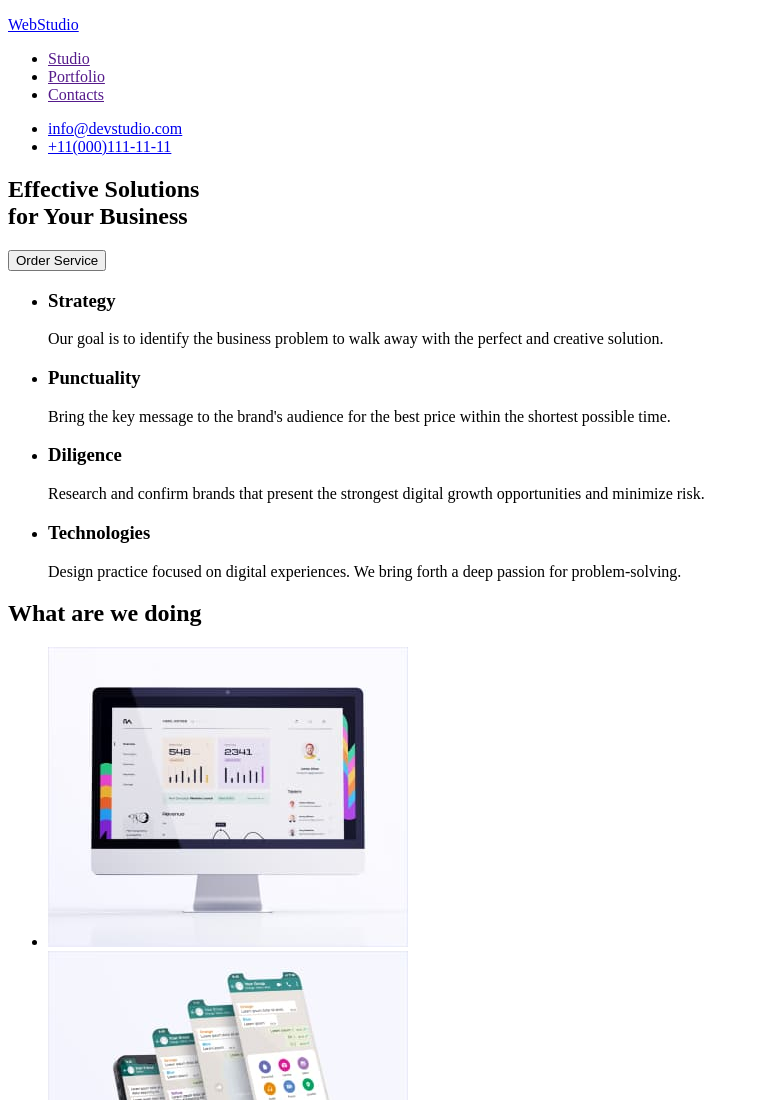
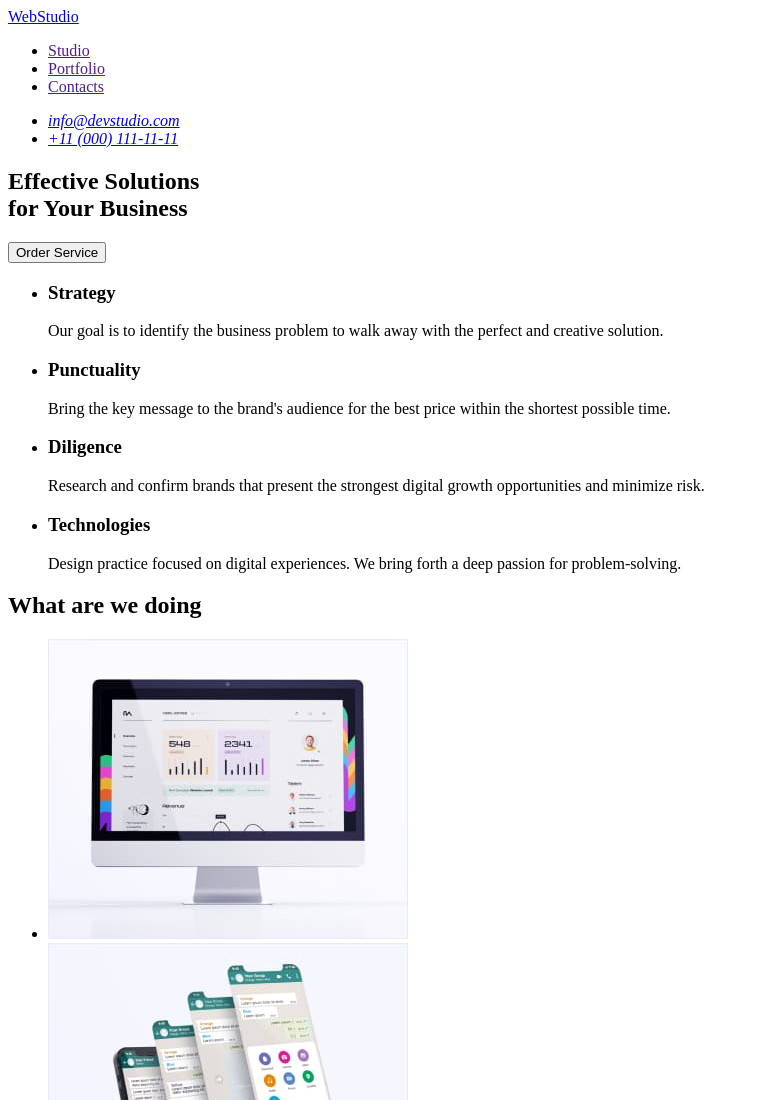
Before and after one commit to dmutrevna/goit-markup-hw-01, a plain HTML site: page index.html in a window 1280 px wide. Shown: the top 1100 px of the page, without its empty margins (0-759 px from the left). Drawn offline with Linux system fonts and the light colour scheme.

Commit message:
Update index.html

```diff
--- a/index.html
+++ b/index.html
@@ -9,19 +9,19 @@
   <body>
     <header>
       <nav>
-        <a href="./index.html">
-          <p>WebStudio</p>
-        </a>
+        <a href="./index.html"> WebStudio </a>
         <ul>
           <li><a href="">Studio</a></li>
           <li><a href="">Portfolio</a></li>
           <li><a href="">Contacts</a></li>
         </ul>
       </nav>
-      <ul>
-        <li><a href="malito:info@devstudio.com">info@devstudio.com</a></li>
-        <li><a href="tel:+11(000)111-11-11">+11(000)111-11-11</a></li>
-      </ul>
+      <address>
+        <ul>
+          <li><a href="mailto:info@devstudio.com">info@devstudio.com</a></li>
+          <li><a href="tel:+110001111111">+11 (000) 111-11-11</a></li>
+        </ul>
+      </address>
     </header>
     <main>
       <section>
@@ -32,9 +32,9 @@
         <button type="button">Order Service</button>
       </section>
       <section>
+        <h2 hidden>Our goals</h2>
         <ul>
           <li>
-            <h2 hidden>Our goals</h2>
             <h3>Strategy</h3>
             <p>
               Our goal is to identify the business problem to walk away with the
```
